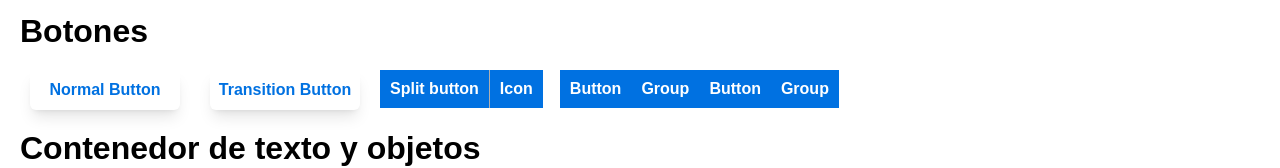
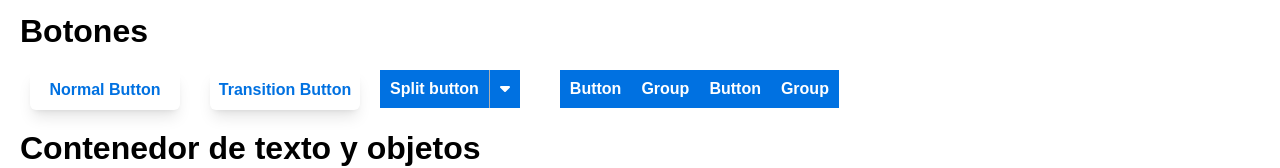
Before and after one commit to Eduardo-RE/Components, a React (Vite) app: page / in a window 1280 px wide. Shown: the part 179-347 px from the top of the page. Built offline with nearby package versions, Linux system fonts and the light colour scheme.

Commit message:
Se modificaron detalles de diseño

```diff
--- a/src/components/Button/NormalButton.jsx
+++ b/src/components/Button/NormalButton.jsx
@@ -1,3 +1,4 @@
+import { faCaretDown } from "@fortawesome/free-solid-svg-icons";
 import { FontAwesomeIcon } from "@fortawesome/react-fontawesome";
 import "./NormalButton.css";
 
@@ -16,7 +17,7 @@ const NormalButton = () => {
           Split button
         </button>
         <div className="dropdown">
-          <button className="btn-split">Icon</button>
+          <button className="btn-split"><FontAwesomeIcon icon={faCaretDown}/></button>
           <div className="dropdown-content">
             <a href="#">Link 1</a>
             <a href="#">Link 2</a>
--- a/src/pages/CRUD/Table/Add/Add.jsx
+++ b/src/pages/CRUD/Table/Add/Add.jsx
@@ -1,7 +1,7 @@
 import React, { useState } from "react";
 import { v4 as uuid } from "uuid";
 import { useNavigate } from "react-router-dom";
-import Users from "../Users";
+import Users from "../Data/Users";
 import "./Add.css";
 
 const Add = () => {
--- a/src/pages/CRUD/Table/Edit/Edit.jsx
+++ b/src/pages/CRUD/Table/Edit/Edit.jsx
@@ -1,6 +1,6 @@
 import React, { useState, useEffect } from "react";
 import { useNavigate } from "react-router-dom";
-import Users from "../Users";
+import Users from "../Data/Users";
 import "./Edit.css";
 
 const Edit = () => {
--- a/src/pages/CRUD/Table/Table.jsx
+++ b/src/pages/CRUD/Table/Table.jsx
@@ -2,8 +2,8 @@ import React, { useState } from "react";
 import { useNavigate } from "react-router-dom";
 import "./Table.css";
 import Add from "./Add/Add";
-import Users from "./Users";
-import data from "./Users";
+import Users from "./Data/Users";
+import data from "./Data/Users";
 import Edit from "./Edit/Edit";
 
 const formatter = new Intl.NumberFormat("en-US", {
```
Also changed, not shown: src/pages/CRUD/Table/Data/Users.jsx (renamed from src/pages/CRUD/Table/Users.jsx).
